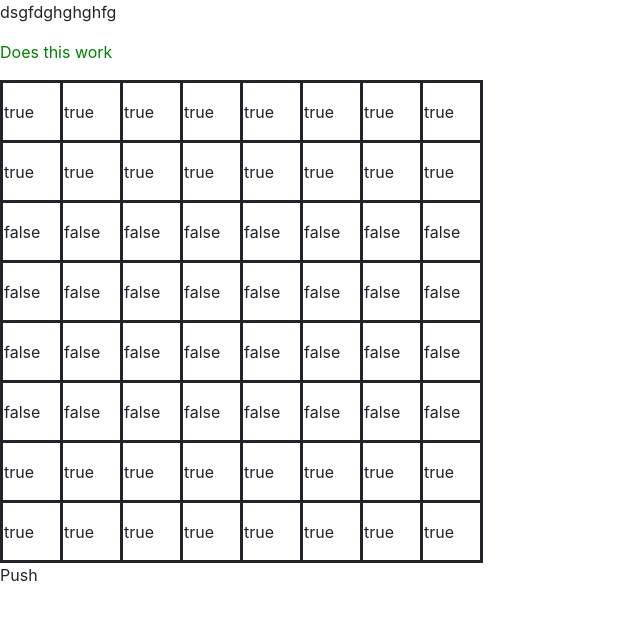
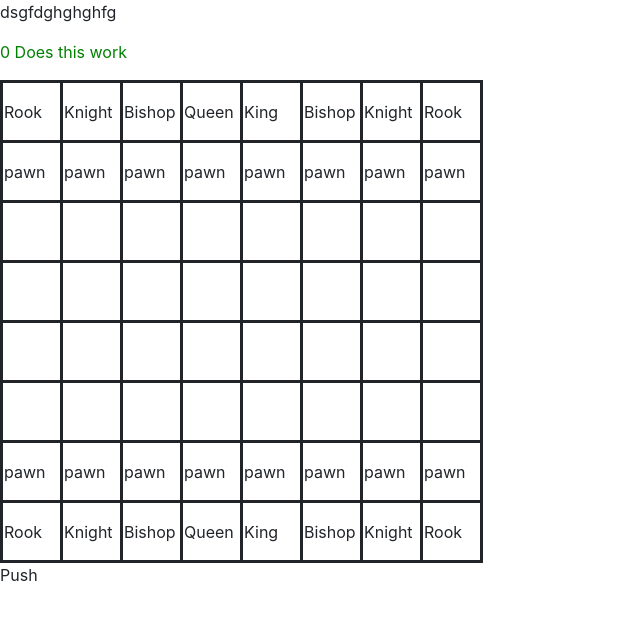
Before and after one commit to harrisejm/Chess, a React app: page /#/ in a window 1280 px wide. Shown: the top 620 px of the page, without its empty margins (0-640 px from the left). Built offline with nearby package versions, Linux system fonts and the light colour scheme.

Commit message:
add initial board population

```diff
--- a/src/components/MainBoard.jsx
+++ b/src/components/MainBoard.jsx
@@ -8,7 +8,7 @@ class MainBoard extends React.Component {
     this.state = {
       board: [],
       click: 0,
-      moveFrom: [0,0],
+      moveFrom: [],
       moveTo: []
 
     };
@@ -24,11 +24,26 @@ class MainBoard extends React.Component {
     for (let i = 0; i < 8; i++) {
       for (let a = 0; a < 8; a++) {
       //  let position = i.toString() + a.toString();
-        if (i === 0 || i === 1 || i === 6 || i === 7) {
-          let test1 = Object.assign({positionY: i, positionX: a, occupied: 'true'}, {});
+        if (i === 1 || i === 6) {
+          let test1 = Object.assign({positionY: i, positionX: a, occupied: 'pawn'}, {});
           objectArr.push(test1);
+        } else if ((i === 0 && a === 0) || (i === 0 && a === 7) || (i === 7 && a === 0) || (i === 7 && a === 7)) {
+          let test2 = Object.assign({positionY: i, positionX: a, occupied: 'Rook'}, {});
+          objectArr.push(test2);
+        } else if ((i === 0 && a === 1) || (i === 0 && a === 6) || (i === 7 && a === 1) || (i === 7 && a === 6)) {
+          let test2 = Object.assign({positionY: i, positionX: a, occupied: 'Knight'}, {});
+          objectArr.push(test2);
+        } else if ((i === 0 && a === 2) || (i === 0 && a === 5) || (i === 7 && a === 2) || (i === 7 && a === 5)) {
+          let test2 = Object.assign({positionY: i, positionX: a, occupied: 'Bishop'}, {});
+          objectArr.push(test2);
+        } else if ((i === 0 && a === 3) || (i === 7 && a === 3)) {
+          let test2 = Object.assign({positionY: i, positionX: a, occupied: 'Queen'}, {});
+          objectArr.push(test2);
+        } else if ((i === 0 && a === 4) || (i === 7 && a === 4)) {
+          let test2 = Object.assign({positionY: i, positionX: a, occupied: 'King'}, {});
+          objectArr.push(test2);
         } else {
-          let test2 = Object.assign({positionY: i, positionX: a, occupied: 'false'}, {});
+          let test2 = Object.assign({positionY: i, positionX: a, occupied: null}, {});
           objectArr.push(test2);
         }
         if (a === 7) {
@@ -47,16 +62,21 @@ class MainBoard extends React.Component {
 
   movePiece(pos){
    let newBoard = this.state.board.slice();
-   //let pos = newPosition.split("");
-  //  if (this.state.click === 0) {
-  //  let currentMove = this.state.moveFrom;
-  //  currentMove = position;
-  //
-  //
-  //
-  //  }
+   //let newMoveFrom = this.state.moveFrom;
+//   let newMoveTo = this.state.moveTo;
 
-  if (newBoard[pos[0]][pos[1]].occupied === 'true') {
+   if (this.state.click === 0) {
+     this.setState({click: 1});
+     this.setState({moveFrom: [pos[0],pos[1]]});
+   }
+
+   if (this.state.click === 1) {
+     this.setState({click: 0});
+     this.setState({moveTo: [pos[0],pos[1]]});
+   }
+
+
+  if (this.state.board[pos[0]][pos[1]].occupied === 'true') {
     newBoard[pos[0]][pos[1]].occupied = 'false';
   } else {
     newBoard[pos[0]][pos[1]].occupied = 'true';
@@ -72,19 +92,14 @@ class MainBoard extends React.Component {
     let test = {
       color: "green"
     }
-
   //  const row1 = <td> {this.state.board[0][0].occupied} </td>;
   //  const row2 = <td> {this.state.board[3][0].occupied} </td>;
-
 // let grid = [];
-//
 // for (let q = 0; q < 8; q++) {
 //   for (let z = 0; z < 8; z++) {
 //     grid.push(React.createElement('td', {className: 'hello'}, this.state.board[q][z].occupied))
 //   }
-//
 // }
-
 //let greeting = React.createElement('td', {}, this.state.board[3][0].occupied);
 
     const chessBoard =
@@ -96,90 +111,89 @@ class MainBoard extends React.Component {
            height: 60px;
          }
       `}</style>
-    <p style={test}>Does this work</p>
+    <p style={test}>{this.state.click} Does this work</p>
 
       <table>
         <tbody>
           <tr className="row1">
-            <td
-              onClick={() => this.movePiece([0,0])} >{this.state.board[0][0].occupied}</td>
-            <td>{this.state.board[0][1].occupied}</td>
-            <td>{this.state.board[0][2].occupied}</td>
-            <td>{this.state.board[0][3].occupied}</td>
-            <td>{this.state.board[0][4].occupied}</td>
-            <td>{this.state.board[0][5].occupied}</td>
-            <td>{this.state.board[0][6].occupied}</td>
-            <td>{this.state.board[0][7].occupied}</td>
+            <td onClick={()=>this.movePiece([0,0])}>{this.state.board[0][0].occupied}</td>
+            <td onClick={()=>this.movePiece([0,1])}>{this.state.board[0][1].occupied}</td>
+            <td onClick={()=>this.movePiece([0,2])}>{this.state.board[0][2].occupied}</td>
+            <td onClick={()=>this.movePiece([0,3])}>{this.state.board[0][3].occupied}</td>
+            <td onClick={()=>this.movePiece([0,4])}>{this.state.board[0][4].occupied}</td>
+            <td onClick={()=>this.movePiece([0,5])}>{this.state.board[0][5].occupied}</td>
+            <td onClick={()=>this.movePiece([0,6])}>{this.state.board[0][6].occupied}</td>
+            <td onClick={()=>this.movePiece([0,7])}>{this.state.board[0][7].occupied}</td>
           </tr>
           <tr className="row2">
-            <td>{this.state.board[1][0].occupied}</td>
-            <td>{this.state.board[1][1].occupied}</td>
-            <td>{this.state.board[1][2].occupied}</td>
-            <td>{this.state.board[1][3].occupied}</td>
-            <td>{this.state.board[1][4].occupied}</td>
-            <td>{this.state.board[1][5].occupied}</td>
-            <td>{this.state.board[1][6].occupied}</td>
-            <td>{this.state.board[1][7].occupied}</td>
+            <td onClick={()=>this.movePiece([1,0])}>{this.state.board[1][0].occupied}</td>
+            <td onClick={()=>this.movePiece([1,1])}>{this.state.board[1][1].occupied}</td>
+            <td onClick={()=>this.movePiece([1,2])}>{this.state.board[1][2].occupied}</td>
+            <td onClick={()=>this.movePiece([1,3])}>{this.state.board[1][3].occupied}</td>
+            <td onClick={()=>this.movePiece([1,4])}>{this.state.board[1][4].occupied}</td>
+            <td onClick={()=>this.movePiece([1,5])}>{this.state.board[1][5].occupied}</td>
+            <td onClick={()=>this.movePiece([1,6])}>{this.state.board[1][6].occupied}</td>
+            <td onClick={()=>this.movePiece([1,7])}>{this.state.board[1][7].occupied}</td>
           </tr>
           <tr className="row3">
-            <td>{this.state.board[2][0].occupied}</td>
-            <td>{this.state.board[2][1].occupied}</td>
-            <td>{this.state.board[2][2].occupied}</td>
-            <td>{this.state.board[2][3].occupied}</td>
-            <td>{this.state.board[2][4].occupied}</td>
-            <td>{this.state.board[2][5].occupied}</td>
-            <td>{this.state.board[2][6].occupied}</td>
-            <td>{this.state.board[2][7].occupied}</td>
+            <td onClick={()=>this.movePiece([2,0])}>{this.state.board[2][0].occupied}</td>
+            <td onClick={()=>this.movePiece([2,1])}>{this.state.board[2][1].occupied}</td>
+            <td onClick={()=>this.movePiece([2,2])}>{this.state.board[2][2].occupied}</td>
+            <td onClick={()=>this.movePiece([2,3])}>{this.state.board[2][3].occupied}</td>
+            <td onClick={()=>this.movePiece([2,4])}>{this.state.board[2][4].occupied}</td>
+            <td onClick={()=>this.movePiece([2,5])}>{this.state.board[2][5].occupied}</td>
+            <td onClick={()=>this.movePiece([2,6])}>{this.state.board[2][6].occupied}</td>
+            <td onClick={()=>this.movePiece([2,7])}>{this.state.board[2][7].occupied}</td>
           </tr>
           <tr className="row4">
-            <td>{this.state.board[3][0].occupied}</td>
-            <td>{this.state.board[3][1].occupied}</td>
-            <td>{this.state.board[3][2].occupied}</td>
-            <td>{this.state.board[3][3].occupied}</td>
-            <td>{this.state.board[3][4].occupied}</td>
-            <td>{this.state.board[3][5].occupied}</td>
-            <td>{this.state.board[3][6].occupied}</td>
-            <td>{this.state.board[3][7].occupied}</td>
+            <td onClick={()=>this.movePiece([3,0])}>{this.state.board[3][0].occupied}</td>
+            <td onClick={()=>this.movePiece([3,1])}>{this.state.board[3][1].occupied}</td>
+            <td onClick={()=>this.movePiece([3,2])}>{this.state.board[3][2].occupied}</td>
+            <td onClick={()=>this.movePiece([3,3])}>{this.state.board[3][3].occupied}</td>
+            <td onClick={()=>this.movePiece([3,4])}>{this.state.board[3][4].occupied}</td>
+            <td onClick={()=>this.movePiece([3,5])}>{this.state.board[3][5].occupied}</td>
+            <td onClick={()=>this.movePiece([3,6])}>{this.state.board[3][6].occupied}</td>
+            <td onClick={()=>this.movePiece([3,7])}>{this.state.board[3][7].occupied}</td>
           </tr>
           <tr className="row5">
-            <td>{this.state.board[4][0].occupied}</td>
-            <td>{this.state.board[4][1].occupied}</td>
-            <td>{this.state.board[4][2].occupied}</td>
-            <td>{this.state.board[4][3].occupied}</td>
-            <td>{this.state.board[4][4].occupied}</td>
-            <td>{this.state.board[4][5].occupied}</td>
-            <td>{this.state.board[4][6].occupied}</td>
-            <td>{this.state.board[4][7].occupied}</td>
+            <td onClick={()=>this.movePiece([4,0])}>{this.state.board[4][0].occupied}</td>
+            <td onClick={()=>this.movePiece([4,1])}>{this.state.board[4][1].occupied}</td>
+            <td onClick={()=>this.movePiece([4,2])}>{this.state.board[4][2].occupied}</td>
+            <td onClick={()=>this.movePiece([4,3])}>{this.state.board[4][3].occupied}</td>
+            <td onClick={()=>this.movePiece([4,4])}>{this.state.board[4][4].occupied}</td>
+            <td onClick={()=>this.movePiece([4,5])}>{this.state.board[4][5].occupied}</td>
+            <td onClick={()=>this.movePiece([4,6])}>{this.state.board[4][6].occupied}</td>
+            <td onClick={()=>this.movePiece([4,7])}>{this.state.board[4][7].occupied}</td>
           </tr>
           <tr className="row6">
-            <td>{this.state.board[5][0].occupied}</td>
-            <td>{this.state.board[5][1].occupied}</td>
-            <td>{this.state.board[5][2].occupied}</td>
-            <td>{this.state.board[5][3].occupied}</td>
-            <td>{this.state.board[5][4].occupied}</td>
-            <td>{this.state.board[5][5].occupied}</td>
-            <td>{this.state.board[5][6].occupied}</td>
-            <td>{this.state.board[5][7].occupied}</td>
+            <td onClick={()=>this.movePiece([5,0])}>{this.state.board[5][0].occupied}</td>
+            <td onClick={()=>this.movePiece([5,1])}>{this.state.board[5][1].occupied}</td>
+            <td onClick={()=>this.movePiece([5,2])}>{this.state.board[5][2].occupied}</td>
+            <td onClick={()=>this.movePiece([5,3])}>{this.state.board[5][3].occupied}</td>
+            <td onClick={()=>this.movePiece([5,4])}>{this.state.board[5][4].occupied}</td>
+            <td onClick={()=>this.movePiece([5,5])}>{this.state.board[5][5].occupied}</td>
+            <td onClick={()=>this.movePiece([5,6])}>{this.state.board[5][6].occupied}</td>
+            <td onClick={()=>this.movePiece([5,7])}>{this.state.board[5][7].occupied}</td>
           </tr>
           <tr className="row7">
-            <td>{this.state.board[6][0].occupied}</td>
-            <td>{this.state.board[6][1].occupied}</td>
-            <td>{this.state.board[6][2].occupied}</td>
-            <td>{this.state.board[6][3].occupied}</td>
-            <td>{this.state.board[6][4].occupied}</td>
-            <td>{this.state.board[6][5].occupied}</td>
-            <td>{this.state.board[6][6].occupied}</td>
-            <td>{this.state.board[6][7].occupied}</td>
+            <td onClick={()=>this.movePiece([6,0])}>{this.state.board[6][0].occupied}</td>
+            <td onClick={()=>this.movePiece([6,1])}>{this.state.board[6][1].occupied}</td>
+            <td onClick={()=>this.movePiece([6,2])}>{this.state.board[6][2].occupied}</td>
+            <td onClick={()=>this.movePiece([6,3])}>{this.state.board[6][3].occupied}</td>
+            <td onClick={()=>this.movePiece([6,4])}>{this.state.board[6][4].occupied}</td>
+            <td onClick={()=>this.movePiece([6,5])}>{this.state.board[6][5].occupied}</td>
+            <td onClick={()=>this.movePiece([6,6])}>{this.state.board[6][6].occupied}</td>
+            <td onClick={()=>this.movePiece([6,7])}>{this.state.board[6][7].occupied}</td>
           </tr>
           <tr className="row8">
-            <td>{this.state.board[7][0].occupied}</td>
-            <td>{this.state.board[7][1].occupied}</td>
-            <td>{this.state.board[7][2].occupied}</td>
-            <td>{this.state.board[7][3].occupied}</td>
-            <td>{this.state.board[7][4].occupied}</td>
-            <td>{this.state.board[7][5].occupied}</td>
-            <td>{this.state.board[7][6].occupied}</td>
-            <td>{this.state.board[7][7].occupied}</td>
+            <td onClick={()=>this.movePiece([7,0])}>{this.state.board[7][0].occupied}</td>
+            <td onClick={()=>this.movePiece([7,1])}>{this.state.board[7][1].occupied}</td>
+            <td onClick={()=>this.movePiece([7,2])}>{this.state.board[7][2].occupied}</td>
+            <td onClick={()=>this.movePiece([7,3])}>{this.state.board[7][3].occupied}</td>
+            <td onClick={()=>this.movePiece([7,4])}>{this.state.board[7][4].occupied}</td>
+            <td onClick={()=>this.movePiece([7,5])}>{this.state.board[7][5].occupied}</td>
+            <td onClick={()=>this.movePiece([7,6])}>{this.state.board[7][6].occupied}</td>
+            <td onClick={()=>this.movePiece([7,7])}>{this.state.board[7][7].occupied}</td>
           </tr>
         </tbody>
       </table>
```
